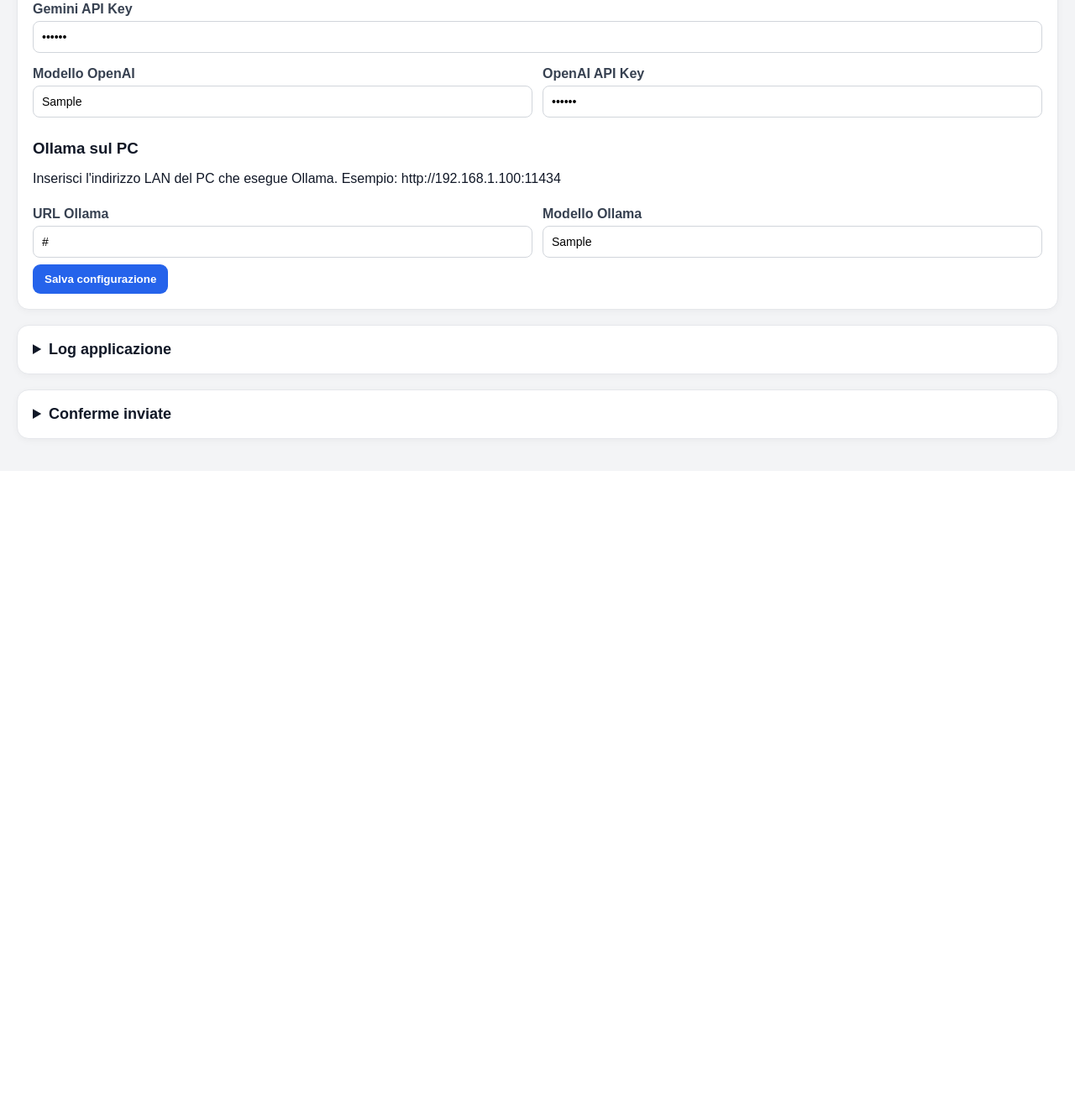
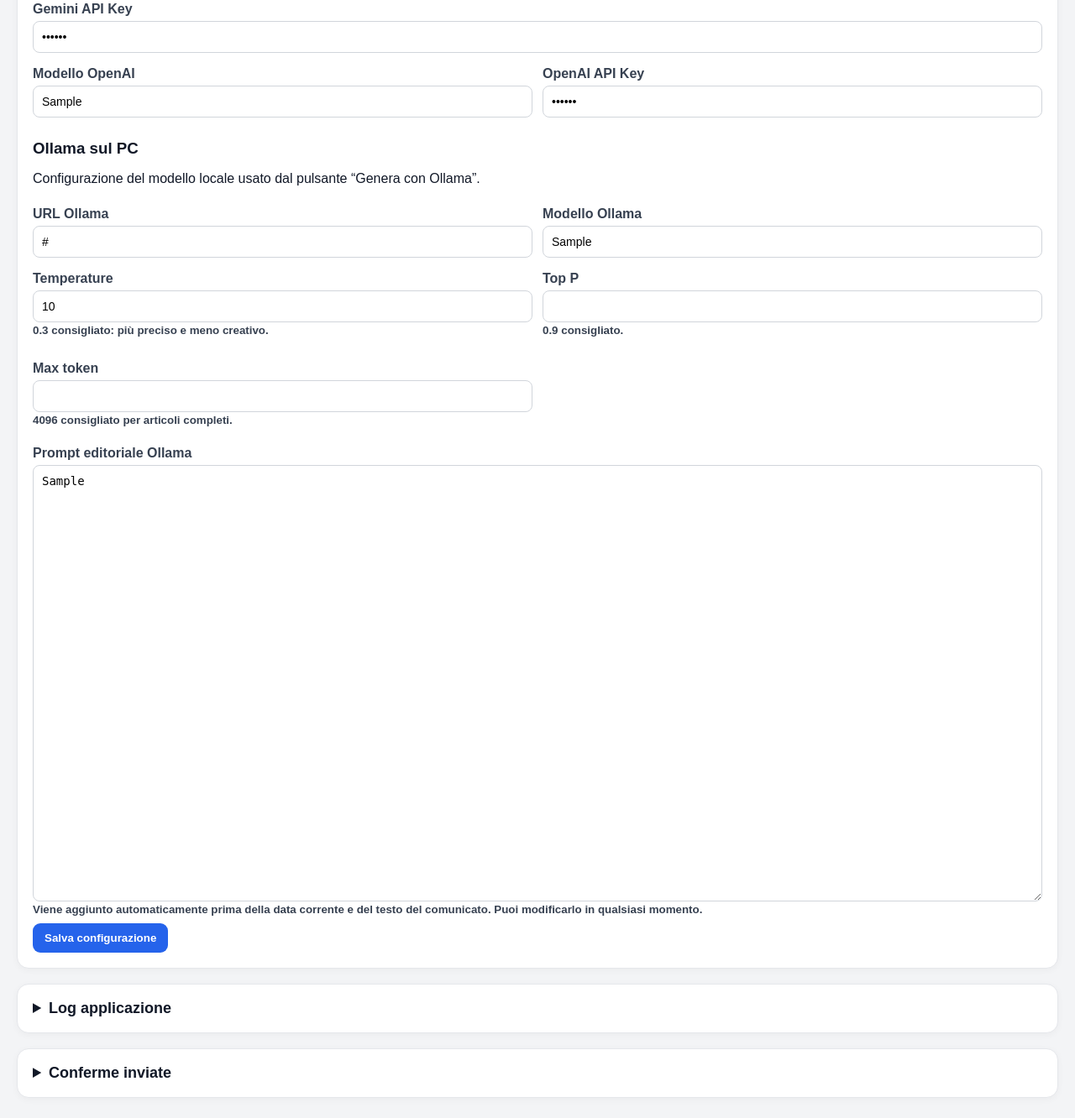
Before and after one commit to Niki206cc/chatgpt, a Flask app: template templates/index.html in a window 1280 px wide, after a click on "Configurazione mail, SMTP e AI". Shown: the part 1492-2824 px from the top of the page at 84% size. Before the commit the page ends 2023 px from the top, so only its background shows below. Run offline with Flask 3, Linux system fonts and the light colour scheme; the template is opened without the code that fills it: most values are stand-ins (such as "Sample title", 1, 10 or a date in 2020); parts of the project's set-up code (start-up, migrations or seed data) failed here and were passed over; some libraries are stand-ins or nearby versions.

Commit message:
Add Ollama prompt and generation controls to dashboard

```diff
--- a/templates/index.html
+++ b/templates/index.html
@@ -15,7 +15,9 @@
 <h3>Casella comunicati</h3><div class="row"><label>Protocollo<select name="protocol"><option value="IMAP" {% if cfg.protocol == 'IMAP' %}selected{% endif %}>IMAP</option><option value="POP3" {% if cfg.protocol == 'POP3' %}selected{% endif %}>POP3</option></select></label><label>Solo non lette<input type="checkbox" name="only_unread" {% if cfg.only_unread %}checked{% endif %}></label></div><div class="row"><label>Server entrata <input name="in_server" value="{{ cfg.in_server }}"></label><label>Porta <input name="in_port" value="{{ cfg.in_port }}"></label></div><div class="row"><label>Username <input name="in_user" value="{{ cfg.in_user }}"></label><label>Password <input name="in_password" type="password" value="{{ cfg.in_password }}"></label></div>
 <h3>Invio SMTP</h3><div class="row"><label>SMTP server <input name="smtp_server" value="{{ cfg.smtp_server }}"></label><label>Porta <input name="smtp_port" value="{{ cfg.smtp_port }}"></label></div><div class="row"><label>Username SMTP <input name="smtp_user" value="{{ cfg.smtp_user }}"></label><label>Password SMTP <input name="smtp_password" type="password" value="{{ cfg.smtp_password }}"></label></div><div class="row"><label><input type="checkbox" name="smtp_tls" {% if cfg.smtp_tls %}checked{% endif %}> Usa STARTTLS</label><label><input type="checkbox" name="smtp_verify_ssl" {% if cfg.smtp_verify_ssl %}checked{% endif %}> Verifica certificato SSL</label></div><label>Destinatario articolo <input name="recipient" value="{{ cfg.recipient }}"></label>
 <h3>AI</h3><div class="row"><label>Motore AI<select name="ai_provider"><option value="Gemini" {% if cfg.ai_provider == 'Gemini' %}selected{% endif %}>Gemini</option><option value="OpenAI" {% if cfg.ai_provider == 'OpenAI' %}selected{% endif %}>OpenAI</option></select></label><label>Modello Gemini <input name="gemini_model" value="{{ cfg.gemini_model }}"></label></div><label>Gemini API Key <input name="gemini_key" type="password" value="{{ cfg.gemini_key }}"></label><div class="row"><label>Modello OpenAI <input name="openai_model" value="{{ cfg.openai_model }}"></label><label>OpenAI API Key <input name="openai_key" type="password" value="{{ cfg.openai_key }}"></label></div>
-<h3>Ollama sul PC</h3><p>Inserisci l'indirizzo LAN del PC che esegue Ollama. Esempio: http://192.168.1.100:11434</p><div class="row"><label>URL Ollama <input name="ollama_url" value="{{ cfg.ollama_url or 'http://192.168.1.100:11434' }}" placeholder="http://192.168.1.100:11434"></label><label>Modello Ollama <input name="ollama_model" value="{{ cfg.ollama_model or 'qwen2.5vl:3b' }}" placeholder="qwen2.5vl:3b"></label></div>
+<h3>Ollama sul PC</h3><p>Configurazione del modello locale usato dal pulsante “Genera con Ollama”.</p><div class="row"><label>URL Ollama <input name="ollama_url" value="{{ cfg.ollama_url or 'http://192.168.1.72:11434' }}" placeholder="http://192.168.1.72:11434"></label><label>Modello Ollama <input name="ollama_model" value="{{ cfg.ollama_model or 'qwen2.5vl:3b' }}" placeholder="qwen2.5vl:3b"></label></div>
+<div class="row"><label>Temperature <input name="ollama_temperature" type="number" min="0" max="2" step="0.1" value="{{ cfg.ollama_temperature or '0.3' }}"><small>0.3 consigliato: più preciso e meno creativo.</small></label><label>Top P <input name="ollama_top_p" type="number" min="0" max="1" step="0.05" value="{{ cfg.ollama_top_p or '0.9' }}"><small>0.9 consigliato.</small></label><label>Max token <input name="ollama_max_tokens" type="number" min="512" max="16384" step="256" value="{{ cfg.ollama_max_tokens or '4096' }}"><small>4096 consigliato per articoli completi.</small></label></div>
+<label style="display:block;margin-top:14px;">Prompt editoriale Ollama<textarea name="ollama_prompt" rows="28" style="width:100%;min-height:520px;font-family:monospace;white-space:pre-wrap;">{{ cfg.ollama_prompt }}</textarea><small>Viene aggiunto automaticamente prima della data corrente e del testo del comunicato. Puoi modificarlo in qualsiasi momento.</small></label>
 </div><button class="btn primary" type="submit">Salva configurazione</button></form></details>
 <details class="card log-box"><summary class="section-summary">Log applicazione</summary><pre>{{ logs }}</pre></details>
 <details class="card log-box"><summary class="section-summary">Conferme inviate</summary><div class="table-actions"><form method="post" action="{{ url_for('clear_confirmation_logs_route') }}" onsubmit="return confirm('Svuotare lo storico delle conferme inviate?');"><button class="btn danger icon-btn" type="submit" title="Svuota storico conferme" aria-label="Svuota storico conferme">🗑️</button></form></div><pre>{{ confirmation_logs or "Nessuna conferma registrata." }}</pre></details>
```
